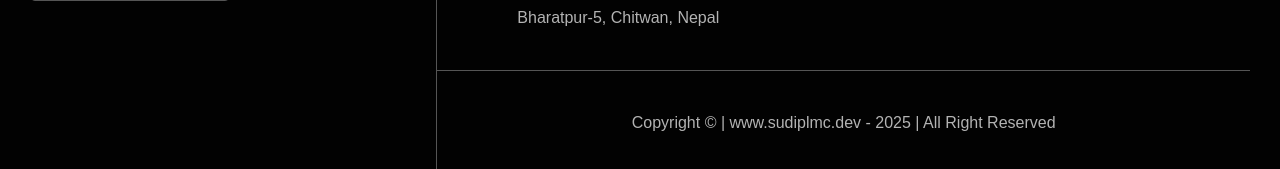
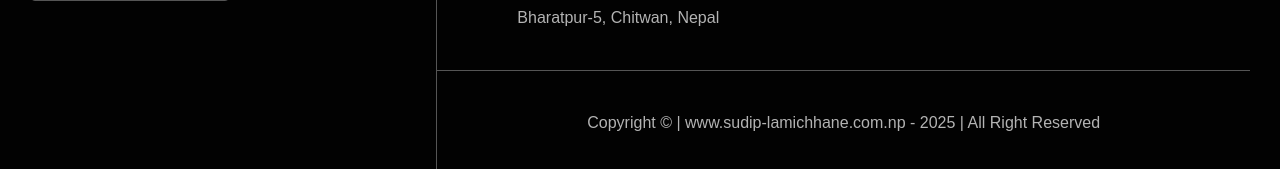
Before and after one commit to sudip15622/Personal-portfolio, a Next.js app: page / in a window 1280 px wide. Shown: the part 4149-4318 px from the top of the page. Built offline with nearby package versions, Linux system fonts and the light colour scheme.

Commit message:
changed footer copyright text

```diff
--- a/components/Footer/Footer.js
+++ b/components/Footer/Footer.js
@@ -88,7 +88,7 @@ const Footer = () => {
                                 </div>
                             </div>
                         </div>
-                        <div className='flex items-center justify-center border-t-[1px] border-[var(--border-color)] text-[var(--sec-text)] py-10 px-3'>Copyright &copy; | www.sudiplmc.dev - 2025 | All Right Reserved</div>
+                        <div className='flex items-center justify-center border-t-[1px] border-[var(--border-color)] text-[var(--sec-text)] py-10 px-3'>Copyright &copy; | www.sudip-lamichhane.com.np - 2025 | All Right Reserved</div>
                     </div>
                 </div>
             </footer>
```
